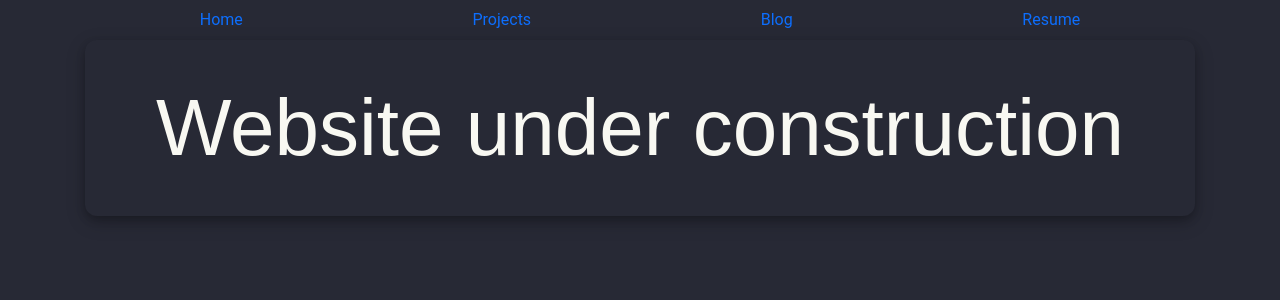
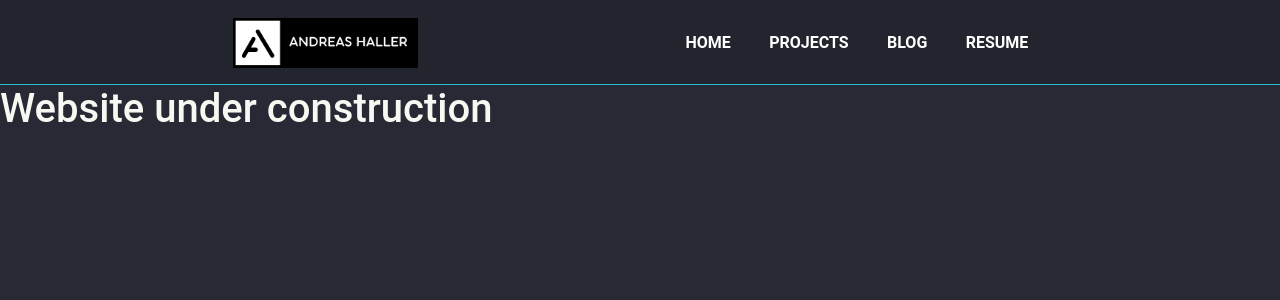
Before and after one commit to TheAndiHaller/theandihaller, a React (Create React App) app: page / in a window 1280 px wide. Shown: the top 300 px of the page. Built offline with nearby package versions, Linux system fonts and the light colour scheme.

Commit message:
improved navbar

```diff
--- a/src/App.css
+++ b/src/App.css
@@ -19,13 +19,3 @@ body {
   background-position: -19px -19px;
   */
 }
-
-h1 {
-  padding: 5vmin;
-  box-shadow: 0 4px 8px 0 rgba(0, 0, 0, 0.2), 0 6px 20px 0 rgba(0, 0, 0, 0.19);
-  border-radius: 12px;
-  font-family: 'Orbitron', 'Cascadia Mono', sans-serif;
-  color: #F8F8F2;
-  font-size: calc(10vmin);
-  text-align: center;
-}
--- /dev/null
+++ b/src/assets/styles/home.css
@@ -0,0 +1,16 @@
+
+.header-big {
+    color: #F8F8F2;
+}
+
+
+
+/* h1 {
+    padding: 5vmin;
+    box-shadow: 0 4px 8px 0 rgba(0, 0, 0, 0.2), 0 6px 20px 0 rgba(0, 0, 0, 0.19);
+    border-radius: 12px;
+    font-family: 'Orbitron', 'Cascadia Mono', sans-serif;
+    color: #F8F8F2;
+    font-size: calc(5vmin);
+    text-align: center;
+  } */
--- /dev/null
+++ b/src/assets/styles/navbar.css
@@ -0,0 +1,170 @@
+.navbar {
+    list-style-type: none;
+    display: flex;
+    justify-content: space-evenly;
+    height: 85px;
+    text-decoration: none;
+    font-weight: bold;
+    background-color: #23252E;
+    border-bottom: 1px solid #29bccf ;
+    flex-wrap: wrap;
+}
+
+.img-navBar{
+    width: auto;
+    height: 120px;
+    padding-bottom: 70px;
+    cursor: pointer;
+    text-decoration: none;
+    margin-bottom: 20px;
+}
+
+.nav-menu {
+    display: flex;
+    color: white;
+    text-align: center;
+    padding-top: 10px;
+    padding-bottom: 0px;
+    text-decoration: none;
+    border-radius: 5px;
+    justify-content: space-around;
+    flex-wrap: wrap;
+    margin-bottom: 70px;
+}
+
+.nav-item {
+    display: flex;
+    align-items: center;
+    height: 80px;
+    padding: 1.5vw;
+
+}
+
+.nav-links:focus-within{
+    color: #29bccf
+}
+
+.nav-links {
+    color: white;
+    text-decoration: none;
+    margin-bottom: 30px;
+}
+
+.nav-links:hover {
+    color: #29bccf;
+    text-decoration: none;
+    transition: all 0.4s ease-out;
+}
+
+.fa-bars {
+    color: #fff;
+}
+
+.nav-links-mobile {
+    display: none;
+}
+
+.menu-icon {
+    display: none;
+}
+
+.nav-item-ocultos {
+    display: none;
+}
+
+.nav-item-menu {
+    max-width: 110px;
+    display: flex;
+}
+
+@media screen and (max-width: 960px) {
+    .nav-item-vacio {
+        display: none;
+    }
+    .nav-item-ocultos {
+        display: flex;
+
+    }
+    .nav-item-menu {
+        display: none;
+    }
+    .navbar {
+        z-index:9999;
+    }
+    .NavbarItems {
+        position: relative;
+    }
+
+    .nav-menu {
+        display: flex;
+        flex-direction: column;
+        width: 100%;
+        height: 90vh;
+        position: absolute;
+        top: 80px;
+        left: -100%;
+        opacity: 1;
+        transition: all 0.5s ease;
+    }
+
+    .nav-menu.active {
+        background: #242222;
+        left: 0;
+        opacity: 1;
+        transition: all 0.5s ease;
+        z-index: 1;
+        overflow:visible;
+    }
+
+    .nav-links {
+        text-align: center;
+        padding: 2rem;
+        width: 100%;
+        display: table;
+    }
+
+    .nav-links:hover {
+        background-color: #ddf0f1;
+        border-radius: 0;
+    }
+
+
+
+    .menu-icon {
+        display: block;
+        position: absolute;
+        top: 0;
+        right: 0;
+        transform: translate(-100%, 60%);
+        font-size: 1.8rem;
+        cursor: pointer;
+    }
+
+    .fa-times {
+        color: #fff;
+        font-size: 2rem;
+    }
+
+    .nav-links-mobile {
+        display: block;
+        text-align: center;
+        padding: 1.5rem;
+        margin: 2rem auto;
+        border-radius: 4px;
+        width: 80%;
+        background: #ddf0f1;
+        text-decoration: none;
+        color: #fff;
+        font-size: 1.5rem;
+    }
+
+    .nav-links-mobile:hover {
+        background: #fff;
+        color: #ddf0f1;
+        transition: 250ms;
+    }
+
+    button {
+        display: none;
+    }
+}
--- a/src/components/Blog.jsx
+++ b/src/components/Blog.jsx
@@ -1,13 +1,11 @@
 import React from "react";
-import { Link } from "react-router-dom";
-import Container from "react-bootstrap/Container";
 import Navbar from "./Navbar.jsx";
 
 export default function Blog() {
   return (
-    <Container>
+    <div className="main-container">
       <Navbar />
       <h1>Blog</h1>
-    </Container>
+    </div>
   );
 }
--- a/src/components/Home.jsx
+++ b/src/components/Home.jsx
@@ -1,13 +1,12 @@
 import React from "react";
-import { Link } from "react-router-dom";
-import Container from "react-bootstrap/Container";
 import Navbar from "./Navbar.jsx";
+import "../assets/styles/home.css"
 
 export default function Home() {
   return (
-    <Container>
+    <div className="main-container">
       <Navbar />
-      <h1>Website under construction</h1>
-    </Container>
+      <h1 className="header-big">Website under construction</h1>
+    </div>
   );
 }
--- a/src/components/Navbar.jsx
+++ b/src/components/Navbar.jsx
@@ -1,20 +1,86 @@
-import Nav from 'react-bootstrap/Nav';
+import React, { useState } from "react";
+import { Link } from "react-router-dom";
+import "../assets/styles/navbar.css";
+import logo from "../assets/images/logo.png"
 
 export default function Navbar() {
+
+  const [click, setClick] = useState(false);
+  const handleClick = () => setClick(!click);
+  const closeMobileMenu = () => setClick(false);
+
   return (
-    <Nav fill bg="dark" variant="dark" defaultActiveKey="/">
-      <Nav.Item>
-        <Nav.Link href="/">Home</Nav.Link>
-      </Nav.Item>
-      <Nav.Item>
-        <Nav.Link href="/projects" eventKey="/projects">Projects</Nav.Link>
-      </Nav.Item>
-      <Nav.Item>
-        <Nav.Link href="/blog" eventKey="/blog">Blog</Nav.Link>
-      </Nav.Item>
-      <Nav.Item>
-        <Nav.Link href="/resume" eventKey="/resume" >Resume</Nav.Link>
-      </Nav.Item>
-    </Nav>
+    <nav className="navbar">
+      <Link to="/" className="navbar-logo" onClick={closeMobileMenu}>
+        <img src={logo} alt="logo" className="img-navBar" />
+      </Link>
+      <div className="menu-icon" onClick={handleClick}>
+        <i className={click ? "fas fa-times" : "fas fa-bars"} />
+      </div>
+      <ul className={click ? "nav-menu active" : "nav-menu"}>
+        <li className="nav-item">
+          <Link
+            to="/"
+            className="nav-links"
+            onClick={closeMobileMenu}
+          >
+            HOME
+          </Link>
+        </li>
+        <li
+          className="nav-item"
+        >
+          <Link
+            to="/projects"
+            className="nav-links"
+            onClick={closeMobileMenu}
+          >
+            PROJECTS
+          </Link>
+        </li>
+        <li className="nav-item">
+          <Link
+            to="/blog"
+            className="nav-links"
+            onClick={closeMobileMenu}
+          >
+            BLOG
+          </Link>
+        </li>
+        <li
+          className="nav-item"
+        >
+          <Link
+            to="/resume"
+            className="nav-links"
+            onClick={closeMobileMenu}
+          >
+            RESUME
+          </Link>
+        </li>
+
+      </ul>
+    </nav>
+
+
+
+
   );
 }
+
+
+
+// <Nav fill bg="dark" variant="dark" defaultActiveKey="/">
+// <Nav.Item>
+//   <Nav.Link href="/">Home</Nav.Link>
+// </Nav.Item>
+// <Nav.Item>
+//   <Nav.Link href="/projects" eventKey="/projects">Projects</Nav.Link>
+// </Nav.Item>
+// <Nav.Item>
+//   <Nav.Link href="/blog" eventKey="/blog">Blog</Nav.Link>
+// </Nav.Item>
+// <Nav.Item>
+//   <Nav.Link href="/resume" eventKey="/resume" >Resume</Nav.Link>
+// </Nav.Item>
+// </Nav>
--- a/src/components/Projects.jsx
+++ b/src/components/Projects.jsx
@@ -1,13 +1,11 @@
 import React from "react";
-import { Link } from "react-router-dom";
-import Container from "react-bootstrap/Container";
 import Navbar from "./Navbar.jsx";
 
 export default function Projects() {
   return (
-    <Container>
+    <div className="main-container">
       <Navbar />
       <h1>Projects</h1>
-    </Container>
+    </div>
   );
 }
--- a/src/components/Resume.jsx
+++ b/src/components/Resume.jsx
@@ -1,13 +1,11 @@
 import React from "react";
-import { Link } from "react-router-dom";
-import Container from "react-bootstrap/Container";
 import Navbar from "./Navbar.jsx";
 
 export default function Resume() {
   return (
-    <Container>
+    <div className="main-container">
       <Navbar />
       <h1>Resume</h1>
-    </Container>
+    </div>
   );
 }
```
Also changed, not shown: src/assets/images/logo.png (added).
